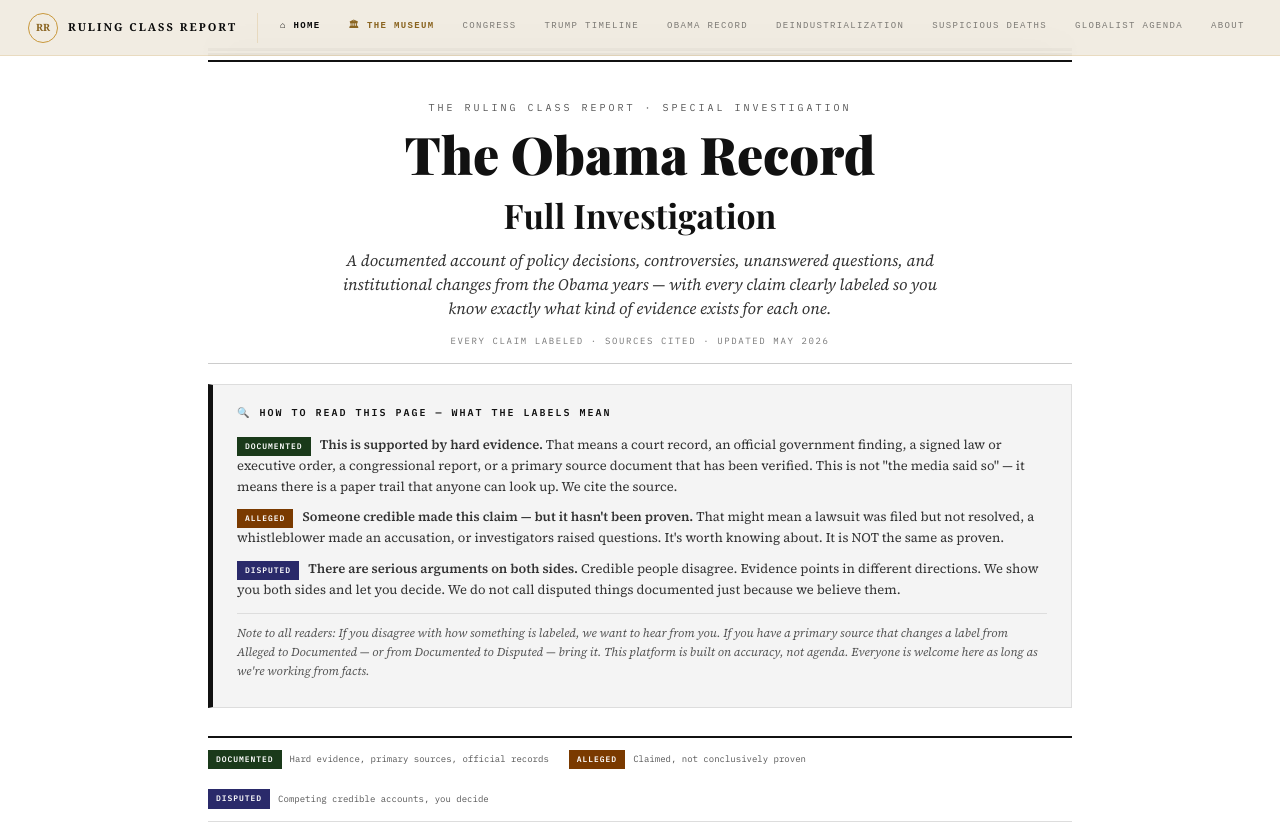
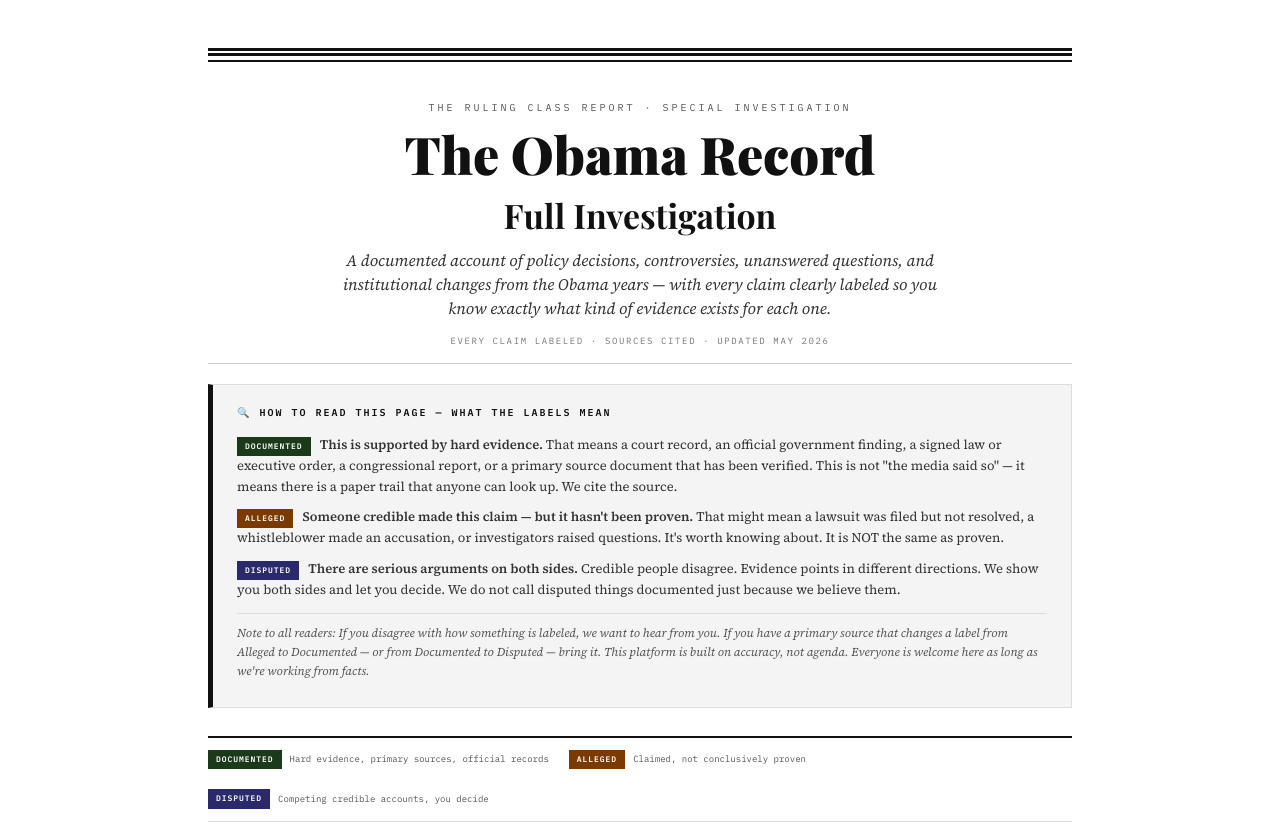
Before and after one commit to johnrspivey/therulingclassreport.com, a plain HTML site: page obama-full-record.html in a window 1280 px wide. Shown: the top 825 px of the page. Drawn offline with nearby package versions, Linux system fonts and the light colour scheme; a web font is replaced by a local one.

```diff
--- a/obama-full-record.html
+++ b/obama-full-record.html
@@ -27,7 +27,6 @@
 }
 
 body {
-  padding-top: 56px;
   font-family: 'Source Serif 4', serif;
   font-size: 15px;
   line-height: 1.65;
@@ -290,127 +289,6 @@
 </style>
 </head>
 <body>
-<!-- ═══════════════════════════════════════════════
-     THE RULING CLASS REPORT — PLATFORM NAV BAR
-     Add this right after <body> tag in every new HTML file
-     ═══════════════════════════════════════════════ -->
-<style>
-  .rcr-nav {
-    position: fixed;
-    top: 0; left: 0; right: 0;
-    z-index: 100;
-    height: 56px;
-    background: rgba(240,235,224,0.92);
-    backdrop-filter: blur(20px) saturate(140%);
-    -webkit-backdrop-filter: blur(20px) saturate(140%);
-    border-bottom: 1px solid rgba(200,151,58,0.2);
-    color-scheme: light only !important;
-  }
-  .rcr-nav-inner {
-    max-width: 1300px;
-    margin: 0 auto;
-    padding: 0 28px;
-    height: 100%;
-    display: flex;
-    align-items: center;
-    justify-content: space-between;
-    overflow-x: auto;
-  }
-  .rcr-nav-inner::-webkit-scrollbar { display: none; }
-  .rcr-home {
-    display: flex;
-    align-items: center;
-    gap: 10px;
-    text-decoration: none;
-    flex-shrink: 0;
-    padding-right: 20px;
-    border-right: 1px solid rgba(200,151,58,0.2);
-    margin-right: 8px;
-  }
-  .rcr-seal {
-    width: 30px; height: 30px;
-    border: 1.5px solid #c8973a;
-    border-radius: 50%;
-    display: flex;
-    align-items: center;
-    justify-content: center;
-    font-family: Georgia, serif;
-    font-size: 10px;
-    font-weight: 700;
-    color: #8a6420;
-    flex-shrink: 0;
-  }
-  .rcr-wordmark {
-    font-family: Georgia, serif;
-    font-size: 11px;
-    font-weight: 600;
-    letter-spacing: 0.18em;
-    text-transform: uppercase;
-    color: #0a0a0a;
-    white-space: nowrap;
-  }
-  .rcr-links {
-    display: flex;
-    align-items: center;
-    gap: 0;
-    flex: 1;
-    overflow-x: auto;
-  }
-  .rcr-links::-webkit-scrollbar { display: none; }
-  .rcr-nav-link {
-    display: flex;
-    align-items: center;
-    height: 56px;
-    padding: 0 14px;
-    font-family: 'JetBrains Mono', 'Courier New', monospace;
-    font-size: 9px;
-    letter-spacing: 0.15em;
-    text-transform: uppercase;
-    color: rgba(10,10,10,0.5);
-    text-decoration: none;
-    white-space: nowrap;
-    transition: all 0.18s ease;
-    border-bottom: 2px solid transparent;
-  }
-  .rcr-nav-link:hover {
-    color: #0a0a0a;
-    border-bottom-color: #c8973a;
-    background: rgba(200,151,58,0.06);
-  }
-  .rcr-nav-link.museum {
-    color: #8a6420;
-    font-weight: 600;
-  }
-  .rcr-nav-link.museum:hover {
-    color: #c8973a;
-    border-bottom-color: #c8973a;
-  }
-  .rcr-nav-link.home-link {
-    color: #0a0a0a;
-    font-weight: 600;
-  }
-</style>
-<nav class="rcr-nav">
-  <div class="rcr-nav-inner">
-    <a href="/" class="rcr-home">
-      <div class="rcr-seal">RR</div>
-      <span class="rcr-wordmark">Ruling Class Report</span>
-    </a>
-    <div class="rcr-links">
-      <a href="/" class="rcr-nav-link home-link">⌂ Home</a>
-      <a href="/museum.html" class="rcr-nav-link museum">🏛 The Museum</a>
-      <a href="/congress" class="rcr-nav-link">Congress</a>
-      <a href="/trump-timeline.html" class="rcr-nav-link">Trump Timeline</a>
-      <a href="/obama-full-record.html" class="rcr-nav-link">Obama Record</a>
-      <a href="/deindustrialization-timeline.html" class="rcr-nav-link">Deindustrialization</a>
-      <a href="/suspicious-deaths.html" class="rcr-nav-link">Suspicious Deaths</a>
-      <a href="/wef-globalist-agenda.html" class="rcr-nav-link">Globalist Agenda</a>
-      <a href="/about-mission.html" class="rcr-nav-link">About</a>
-    </div>
-  </div>
-</nav>
-<!-- ═══════════════════════════════════════════════ -->
-
 
 <div class="rule-thick"></div>
 <div class="rule-thin"></div>
```
